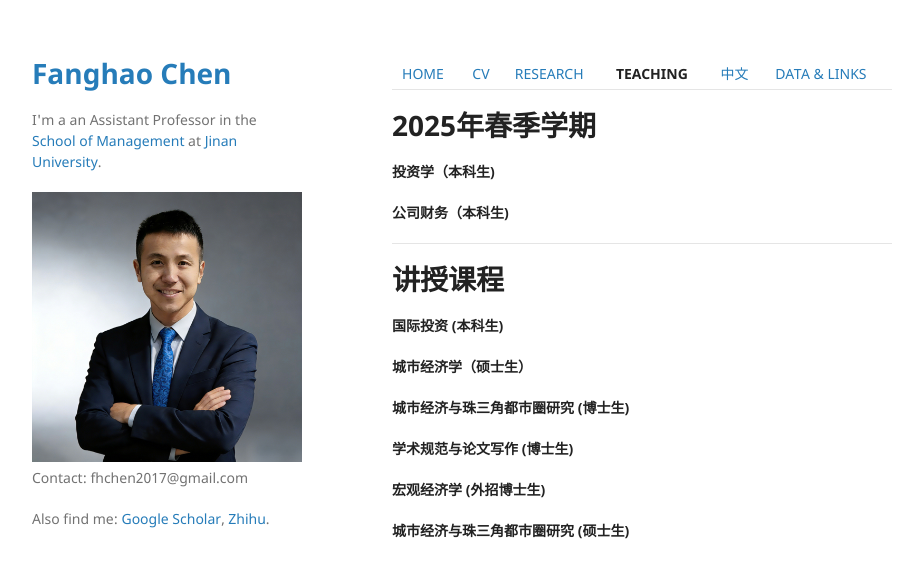
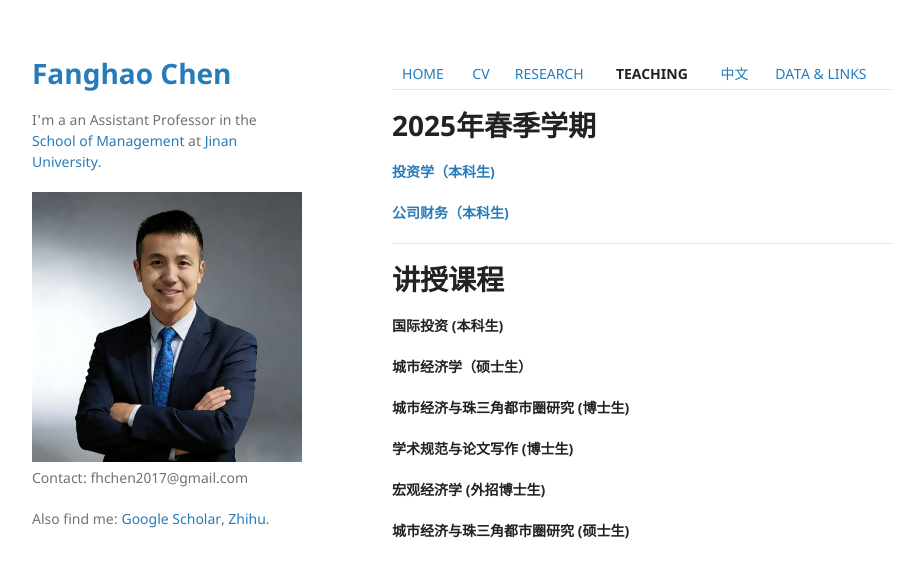
Before and after one commit to FanghaoChen/homepage, a Jekyll site: the page built from teaching.md, in a window 1280 px wide. Shown: the top 578 px of the page, without its empty margins (178-1101 px from the left). Built offline with Jekyll 4.4.1, drawn with Linux system fonts in a browser that asks for light colours; our own code applies the rules of GitHub Pages for plain Markdown files.

```diff
--- a/teaching.md
+++ b/teaching.md
@@ -2,9 +2,9 @@
 
 # 2025年春季学期
 
-[**投资学（本科生)**](https://my.feishu.cn/wiki/ScLIwwHIDikI68kNJMgc0xVon9t)  <br/>
+**[投资学（本科生)](https://my.feishu.cn/wiki/ScLIwwHIDikI68kNJMgc0xVon9t)**  <br/>
 
-[**公司财务（本科生)**](https://my.feishu.cn/wiki/ANTiwy2QviW4Z2kyeIUc4CAunLc)  <br/>
+**[公司财务（本科生)](https://my.feishu.cn/wiki/ANTiwy2QviW4Z2kyeIUc4CAunLc)**  <br/>
 
 ---
 
```
